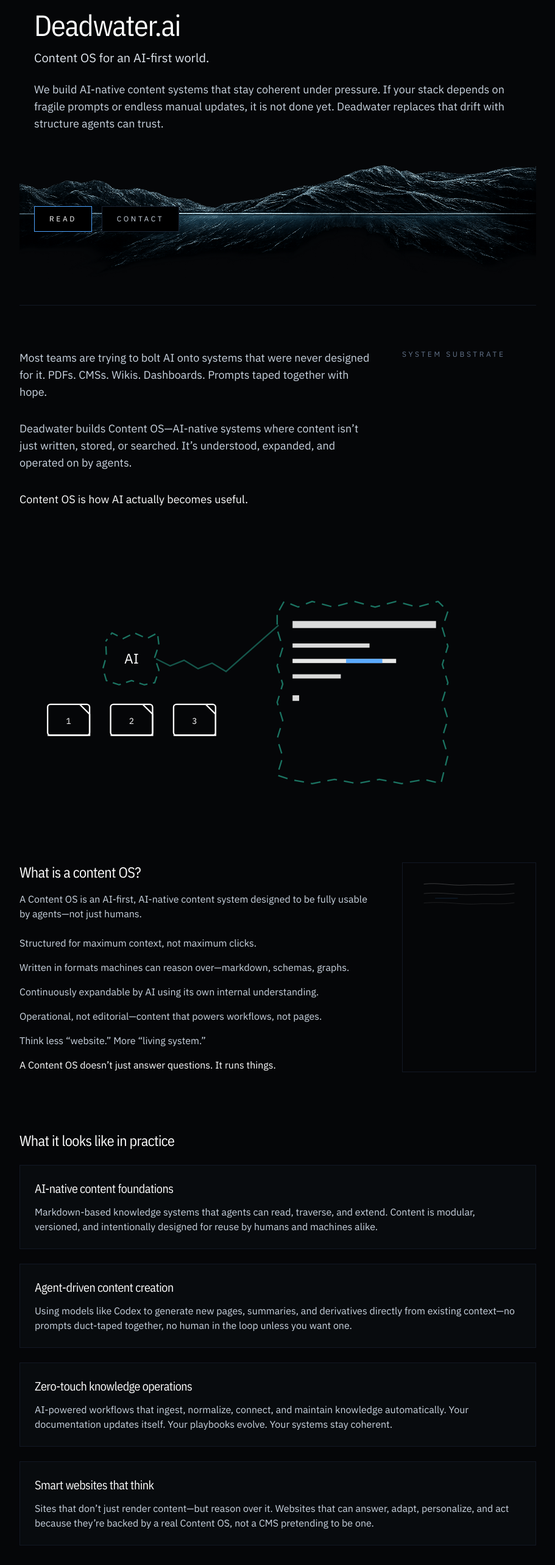
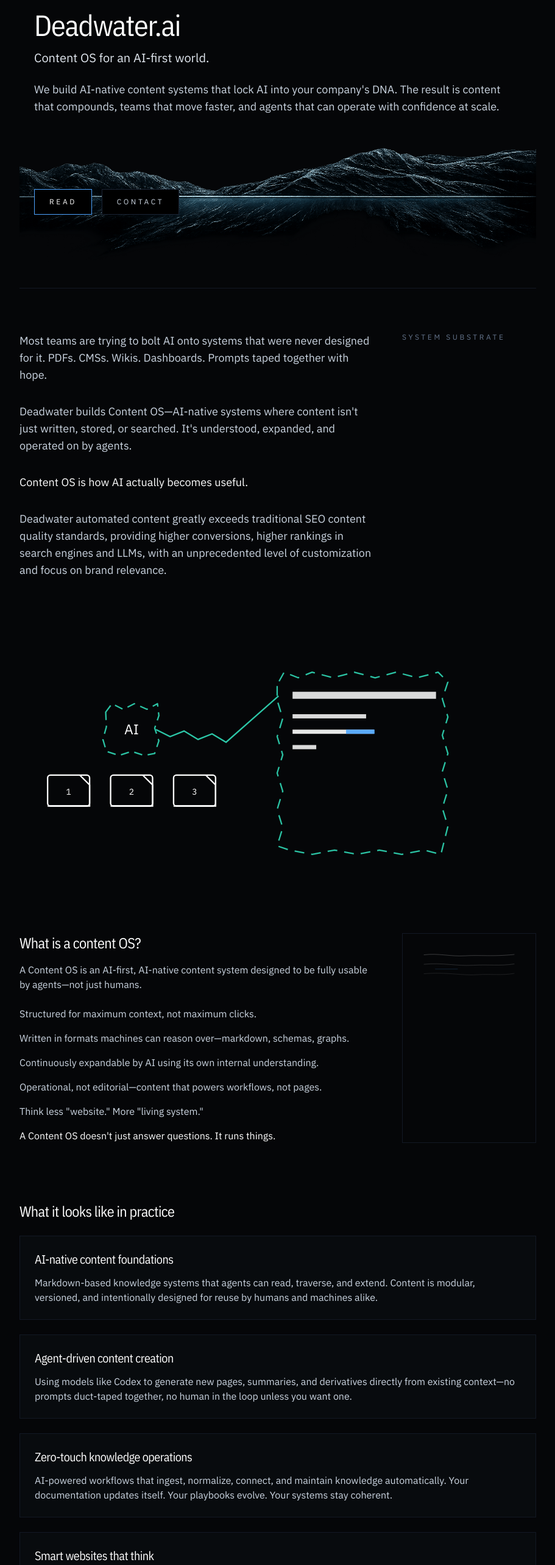
Before and after one commit to datasaurus-rex/deadwater, a Next.js app: page / in a window 1280 px wide. Shown: the part 100-2666 px from the top of the page at 61% size, without its empty margins (184-1095 px from the left). Built offline with nearby package versions, Linux system fonts and the light colour scheme.

Commit message:
Update homepage copy and mission

```diff
--- a/src/app/about/page.tsx
+++ b/src/app/about/page.tsx
@@ -25,6 +25,23 @@
         </p>
         <p className="text-white">If you want content that runs, not just content that looks good, you are in the right place.</p>
       </div>
+
+      <div className="divider" />
+
+      <section>
+        <h2 className="heading-serif text-2xl">Our mission</h2>
+        <div className="mt-4 grid gap-4 text-slate-300">
+          <p>Deadwater.ai exists to build content systems that AI can actually use.</p>
+          <p>
+            Our mission is to replace fragile, human-dependent knowledge stacks with AI-native Content OS platforms—systems
+            designed for maximum context, continuous intelligence, and autonomous operation. We believe content should not
+            just inform people, but empower agents to reason, act, and evolve without constant human intervention.
+          </p>
+          <p className="text-white">
+            We build the layer where AI stops being impressive—and starts being reliable.
+          </p>
+        </div>
+      </section>
     </div>
   );
 }
--- a/src/app/page.tsx
+++ b/src/app/page.tsx
@@ -11,9 +11,8 @@
           <h1 className="heading-serif text-4xl sm:text-5xl">Deadwater.ai</h1>
           <h2 className="mt-4 text-xl text-slate-200">Content OS for an AI-first world.</h2>
           <p className="mt-6 text-lg text-slate-300">
-            We build AI-native content systems that stay coherent under pressure. If your stack depends on fragile
-            prompts or endless manual updates, it is not done yet. Deadwater replaces that drift with structure agents
-            can trust.
+            We build AI-native content systems that lock AI into your company's DNA. The result is content that compounds,
+            teams that move faster, and agents that can operate with confidence at scale.
           </p>
         </div>
         <div className="relative mt-2 w-screen overflow-hidden ml-[calc(50%-50vw)] mr-[calc(50%-50vw)] sm:mt-4 sm:ml-0 sm:mr-0 sm:w-full sm:aspect-[1060/274]">
@@ -50,10 +49,15 @@
               Dashboards. Prompts taped together with hope.
             </p>
             <p>
-            Deadwater builds Content OS—AI-native systems where content isn’t just written, stored, or searched. It’s
+              Deadwater builds Content OS—AI-native systems where content isn't just written, stored, or searched. It's
               understood, expanded, and operated on by agents.
             </p>
             <p className="text-white">Content OS is how AI actually becomes useful.</p>
+            <p>
+              Deadwater automated content greatly exceeds traditional SEO content quality standards, providing higher
+              conversions, higher rankings in search engines and LLMs, with an unprecedented level of customization and
+              focus on brand relevance.
+            </p>
           </div>
           <div className="side-note">System substrate</div>
         </div>
@@ -77,8 +81,8 @@
               <p>Written in formats machines can reason over—markdown, schemas, graphs.</p>
               <p>Continuously expandable by AI using its own internal understanding.</p>
               <p>Operational, not editorial—content that powers workflows, not pages.</p>
-              <p>Think less “website.” More “living system.”</p>
-              <p className="text-white">A Content OS doesn’t just answer questions. It runs things.</p>
+              <p>Think less "website." More "living system."</p>
+              <p className="text-white">A Content OS doesn't just answer questions. It runs things.</p>
             </div>
           </div>
           <div className="border border-ink-800 p-4">
@@ -114,8 +118,8 @@
           <div className="card">
             <h3 className="heading-serif text-xl text-white">Smart websites that think</h3>
             <p className="mt-3">
-              Sites that don’t just render content—but reason over it. Websites that can answer, adapt, personalize, and
-              act because they’re backed by a real Content OS, not a CMS pretending to be one.
+              Sites that don't just render content—but reason over it. Websites that can answer, adapt, personalize, and
+              act because they're backed by a real Content OS, not a CMS pretending to be one.
             </p>
           </div>
         </div>
@@ -127,39 +131,22 @@
 
       <section className="section">
         <h2 className="heading-serif text-2xl">What we actually help with</h2>
-        <div className="mt-6 grid gap-4 text-slate-300">
-          <p>AI ops and agent workflows.</p>
-          <p>Knowledge base architecture that doesn’t rot.</p>
-          <p>GPT training and context strategy.</p>
-          <p>Content systems designed for automation first.</p>
-          <p>Smart, AI-driven websites that do real work.</p>
-          <p className="text-white">
-            If your AI depends on brittle prompts, manual updates, or human babysitting—it’s not done yet.
-          </p>
-        </div>
+        <ul className="mt-6 grid gap-2 list-disc pl-5 text-slate-300">
+          <li>AI ops and workflows.</li>
+          <li>Knowledge base architecture that powers all business functions.</li>
+          <li>AI content production at scale.</li>
+          <li>Freeing your marketers to focus on human and brand content.</li>
+          <li>SEO and product marketing on autopilot.</li>
+          <li>Smart AI workflows and websites.</li>
+        </ul>
       </section>
 
       <section className="section">
-        <h2 className="heading-serif text-2xl">Why deadwater</h2>
+        <h2 className="heading-serif text-2xl">Why Deadwater</h2>
         <p className="mt-4 text-slate-300">
-          Deadwater is where systems go quiet and deep. No noise. No fluff. Just structure that holds under pressure.
+          Deadwater Content OSs are the next evolution of human&lt;&gt;AI interaction. We're all familiar with LLM parlor tricks,
+          Moltbook, and automation steps. We enable brands to use AI to its full potential, delivering maximum impact.
         </p>
-        <p className="mt-4 text-white">We don’t ship demos. We build foundations.</p>
-      </section>
-
-      <section className="section">
-        <h2 className="heading-serif text-2xl">Mission statement</h2>
-        <div className="mt-4 grid gap-4 text-slate-300">
-          <p>Deadwater.ai exists to build content systems that AI can actually use.</p>
-          <p>
-            Our mission is to replace fragile, human-dependent knowledge stacks with AI-native Content OS platforms—systems
-            designed for maximum context, continuous intelligence, and autonomous operation. We believe content should not
-            just inform people, but empower agents to reason, act, and evolve without constant human intervention.
-          </p>
-          <p className="text-white">
-            We build the layer where AI stops being impressive—and starts being reliable.
-          </p>
-        </div>
       </section>
     </div>
   );
--- a/src/components/ContentDraftWorkbench.tsx
+++ b/src/components/ContentDraftWorkbench.tsx
@@ -179,7 +179,7 @@
          </div>
 
          <div className="rounded-lg border border-ink-800 bg-ink-950/70 p-4">
-           <p className="text-sm uppercase tracking-[0.3em] text-slate-400">Live draft</p>
+           <p className="text-sm uppercase tracking-[0.3em] text-slate-400">AI outline</p>
            <div className="mt-4 whitespace-pre-wrap text-sm text-slate-200">
              {draftLines.map((line, index) => (
                <p key={`${line}-${index}`} className={line ? "mb-2" : "mb-3"}>{line}</p>
```
Also changed, not shown: 1 other file (tests, documents, lock files or other folders). Lines whose indentation alone changed are shown as unchanged.
